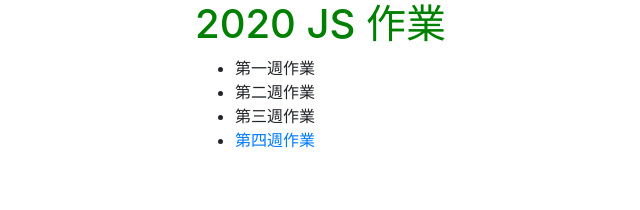
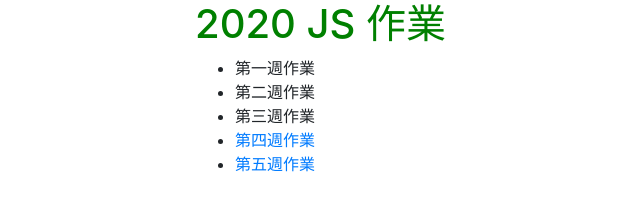
Before and after one commit to karakamin/js2020work, a plain HTML site: page index.html in a window 1280 px wide. Shown: the whole page, without its empty margins (295-935 px from the left). Drawn offline with nearby package versions, Linux system fonts and the light colour scheme.

Commit message:
update index

```diff
--- a/index.html
+++ b/index.html
@@ -33,6 +33,9 @@
             <li>
                 <a href="./work04/backindex.html">第四週作業</a>
             </li>
+            <li>
+                <a href="./work05/index.html">第五週作業</a>
+            </li>
         </ul>
     </div>
 
```
